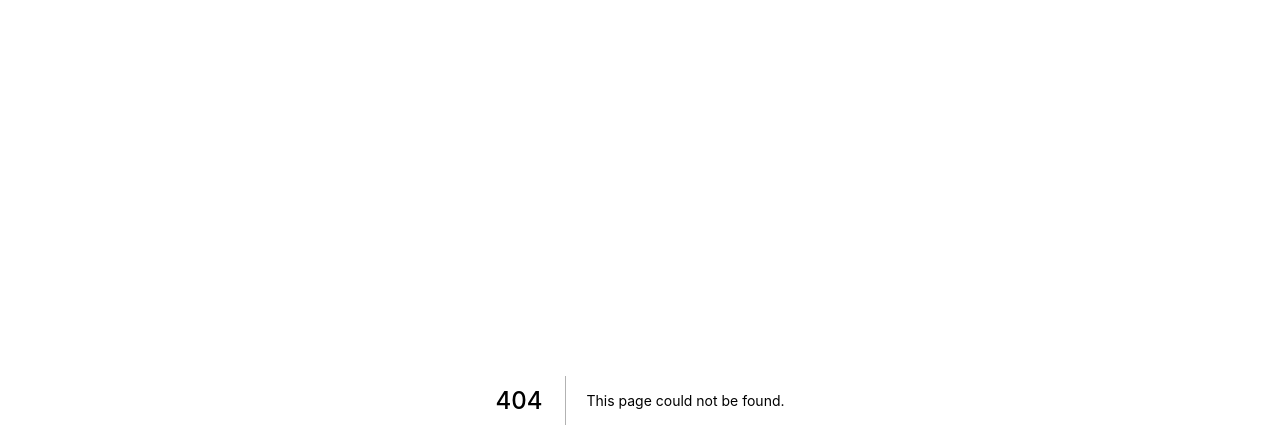
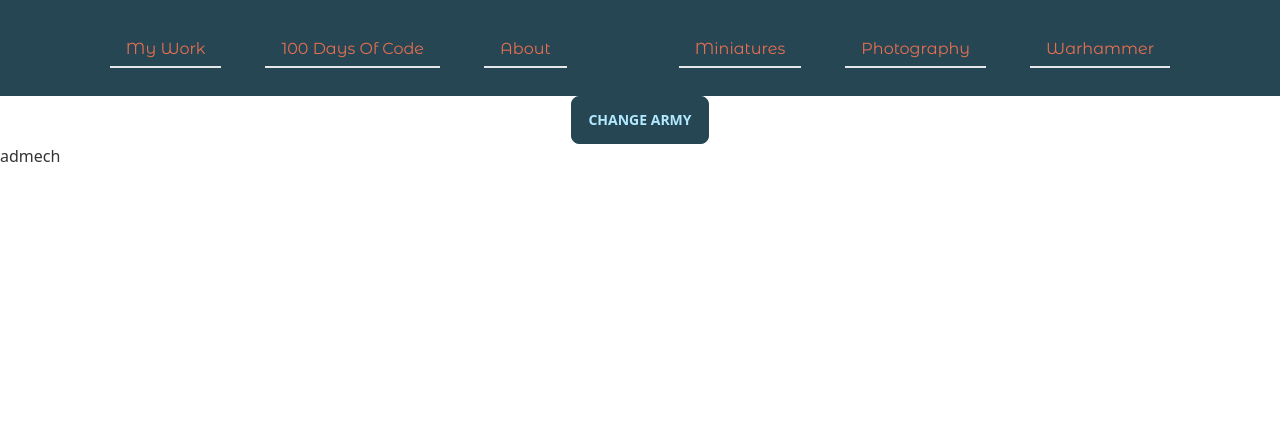
Before and after one commit to Jonjo-Jefferson/jonjo-tech, a Next.js app: page /warhammer in a window 1280 px wide. Before the commit this address had no page. Shown: the top 448 px of the page. Built offline with nearby package versions, Linux system fonts and the light colour scheme.

Commit message:
created orks and admech components

```diff
--- a/components/Hero.jsx
+++ b/components/Hero.jsx
@@ -32,12 +32,6 @@ export const Hero = () => {
       <div className='w-3/6 mx-auto mb-12 -mt-20 lg:-mt-40 dark:bg-gray-500 z-1'>
         <Image className='rounded-lg shadow-md' src={flower1} alt='/' />
       </div>
-
-      {/* <img
-        src='https://source.unsplash.com/random/480x320'
-        alt=''
-        className='w-5/6 mx-auto mb-12 -mt-20 rounded-lg shadow-md lg:-mt-40 dark:bg-gray-500'
-      /> */}
     </section>
   );
 };
--- a/components/Navbar.jsx
+++ b/components/Navbar.jsx
@@ -65,10 +65,10 @@ const Navbar = () => {
           <li className='flex'>
             <a
               rel='noopener noreferrer'
-              href='#'
+              href='/warhammer'
               className='flex items-center px-4 -mb-1 border-b-2 dark:border-transparent'
             >
-              Contact
+              Warhammer
             </a>
           </li>
         </ul>
--- /dev/null
+++ b/components/Warhammer/Admech.jsx
@@ -0,0 +1,5 @@
+import React from 'react';
+
+export const Admech = () => {
+  return <div>admech</div>;
+};
--- /dev/null
+++ b/components/Warhammer/Orks.jsx
@@ -0,0 +1,5 @@
+import React from 'react';
+
+export const Orks = () => {
+  return <div>orks</div>;
+};
--- a/pages/_document.js
+++ b/pages/_document.js
@@ -5,7 +5,7 @@ export default function Document() {
     <Html>
       <Head>
         <link rel='preconnect' href='https://fonts.googleapis.com' />
-        <link rel='preconnect' href='https://fonts.gstatic.com' crossorigin />
+        <link rel='preconnect' href='https://fonts.gstatic.com' />
         <link
           href='https://fonts.googleapis.com/css2?family=Montserrat+Alternates:wght@100;400;700&family=Open+Sans:wght@300;400;700&display=swap'
           rel='stylesheet'
--- /dev/null
+++ b/pages/warhammer.js
@@ -0,0 +1,24 @@
+import React from 'react';
+import Navbar from '../components/Navbar';
+import { Admech } from '../components/Warhammer/admech';
+import { Orks } from '../components/Warhammer/orks';
+import { useState } from 'react';
+export default function Home() {
+  const [isShown, setIsShown] = useState(false);
+
+  const handleClick = (event) => {
+    setIsShown((current) => !current);
+  };
+  return (
+    <div>
+      <Navbar />
+      <div className='text-center'>
+        <button onClick={handleClick} className='btn btn-primary'>
+          Change Army
+        </button>
+      </div>
+      <div>{isShown && <Orks />}</div>
+      <div>{!isShown && <Admech />}</div>
+    </div>
+  );
+}
```
